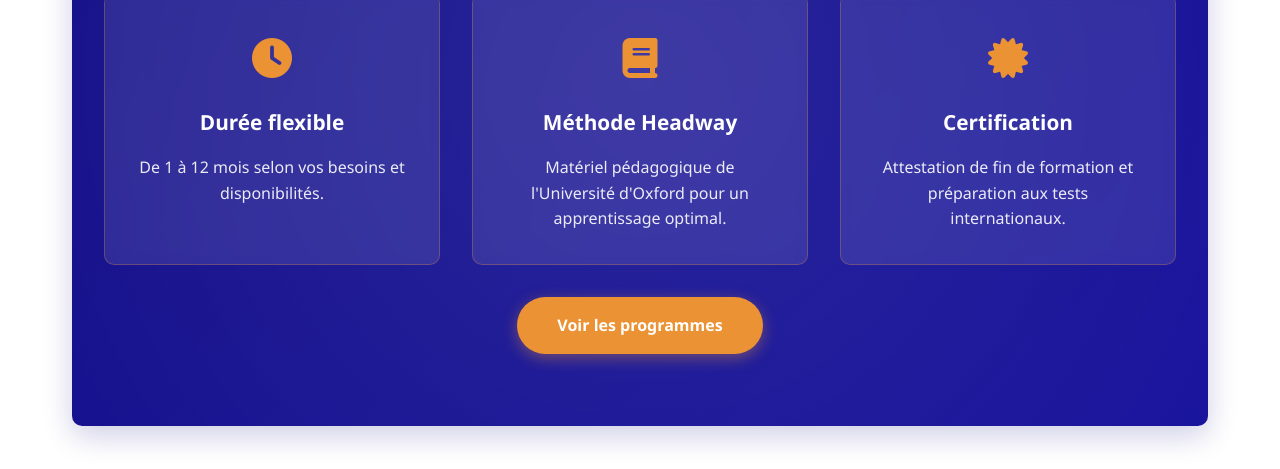
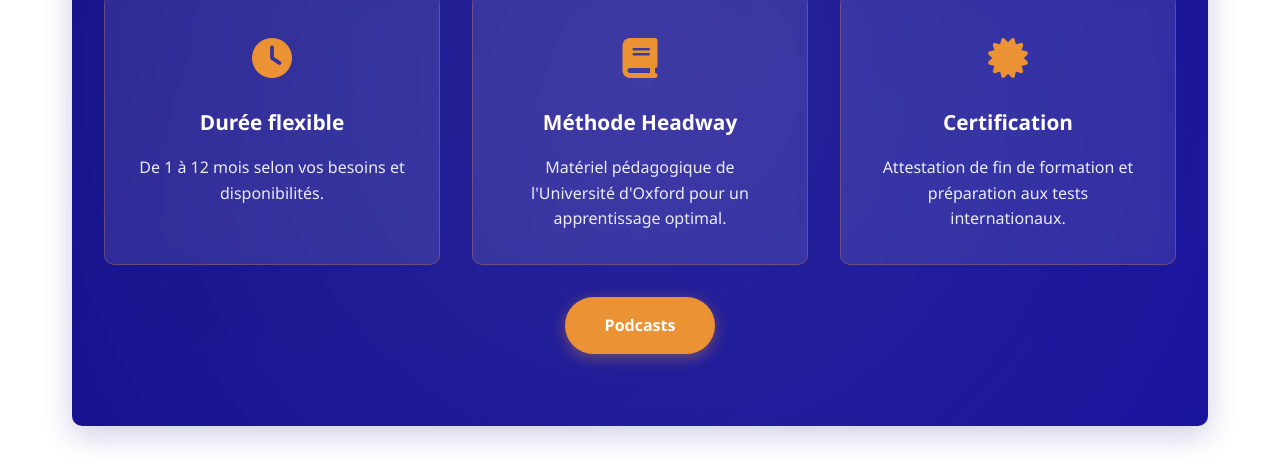
Before and after one commit to AHOUANDERaymond/FOREIGN-LANGUAGE-ACADEMY-GH, a plain HTML site: page index.html in a window 1280 px wide. Shown: the part 1679-2148 px from the top of the page. Drawn offline with Linux system fonts and the light colour scheme.

Commit message:
modify contact

```diff
--- a/index.html
+++ b/index.html
@@ -785,7 +785,7 @@
         </div>
       </div>
 
-      <a href="programmes.html" class="cta-button">Voir les programmes</a>
+      <a href="podcast.html" class="cta-button">Podcasts</a>
     </div>
 
     <!-- Section Extra-scolaire -->
```
Also changed, not shown: contactez-nous.html (+2 -0 lines).
